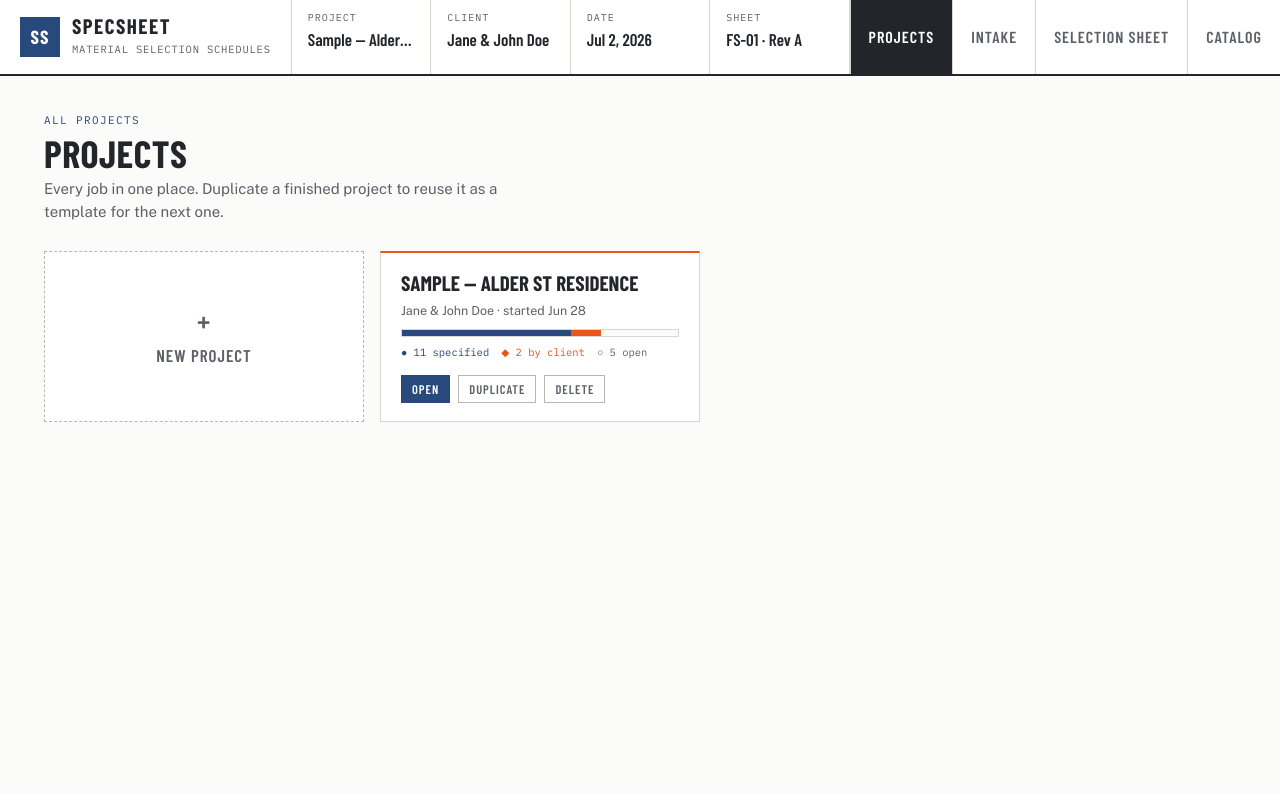
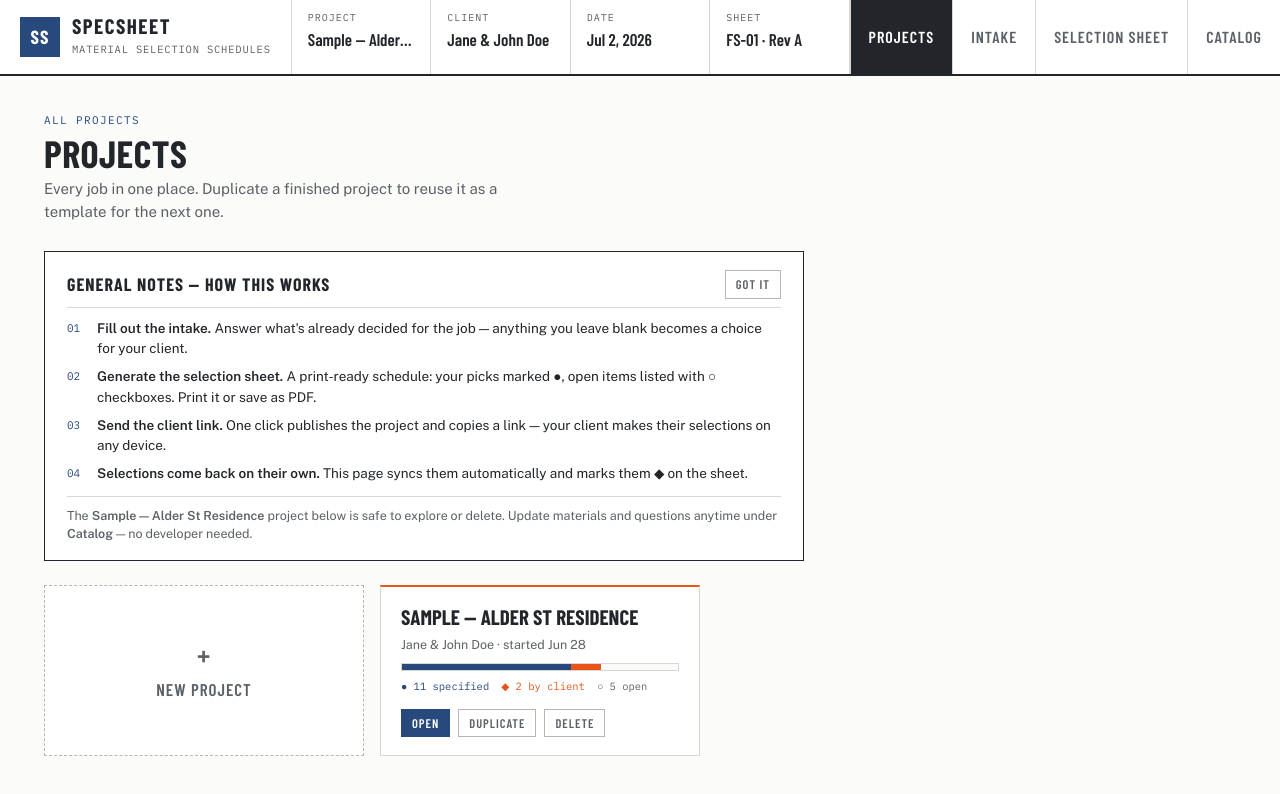
Before and after one commit to HardinKylle/specsheet, a React (Vite) app: page / in a window 1280 px wide. Shown: the top 794 px of the page. Built offline with nearby package versions, Linux system fonts and the light colour scheme; no server answers.

Commit message:
feat: add dismissible how-it-works notes panel

```diff
--- a/src/styles.css
+++ b/src/styles.css
@@ -825,6 +825,78 @@ img { max-width: 100%; }
 
 .project-actions { display: flex; gap: 8px; margin-top: 6px; }
 
+/* ---------- general-notes welcome panel ---------- */
+.notes {
+  border: 1.5px solid var(--ink);
+  background: var(--white);
+  padding: 18px 22px 16px;
+  margin-bottom: 24px;
+  max-width: 760px;
+}
+
+.notes-head {
+  display: flex;
+  justify-content: space-between;
+  align-items: center;
+  gap: 16px;
+  border-bottom: 1px solid var(--line);
+  padding-bottom: 8px;
+  margin-bottom: 10px;
+}
+
+.notes-head h2 {
+  margin: 0;
+  font-family: var(--font-display);
+  font-size: 18px;
+  font-weight: 700;
+  text-transform: uppercase;
+  letter-spacing: 1px;
+}
+
+.notes-list {
+  margin: 0;
+  padding: 0;
+  list-style: none;
+  counter-reset: note;
+  display: grid;
+  gap: 8px;
+}
+
+.notes-list li {
+  counter-increment: note;
+  font-size: 13.5px;
+  padding-left: 30px;
+  position: relative;
+}
+
+.notes-list li::before {
+  content: counter(note, decimal-leading-zero);
+  position: absolute;
+  left: 0;
+  top: 2px;
+  font-family: var(--font-mono);
+  font-size: 11px;
+  color: var(--blueprint);
+}
+
+.notes-foot {
+  margin: 12px 0 0;
+  padding-top: 10px;
+  border-top: 1px solid var(--line);
+  font-size: 12.5px;
+  color: var(--ink-soft);
+}
+
+.link-btn {
+  border: none;
+  background: none;
+  padding: 0;
+  color: var(--blueprint);
+  text-decoration: underline;
+  cursor: pointer;
+  font-size: inherit;
+}
+
 /* ---------- branding ---------- */
 .tb-logo {
   max-height: 40px;
--- a/src/views/Projects.jsx
+++ b/src/views/Projects.jsx
@@ -1,11 +1,17 @@
 import { useEffect, useState } from "react";
-import { newProject } from "../lib/store.js";
+import { newProject, isWelcomeDismissed, setWelcomeDismissed } from "../lib/store.js";
 import { projectMeta, progress } from "../lib/model.js";
 import { cloudEnabled, getSubmissions } from "../lib/cloud.js";
 
 export default function Projects({ catalog, projects, setProjects, activeId, activate }) {
   const list = Object.values(projects).sort((a, b) => (b.createdAt || "").localeCompare(a.createdAt || ""));
   const [syncNote, setSyncNote] = useState(null);
+  const [showWelcome, setShowWelcome] = useState(() => !isWelcomeDismissed());
+
+  function toggleWelcome(show) {
+    setShowWelcome(show);
+    setWelcomeDismissed(!show);
+  }
 
   // Pull in any selections clients made online since the last visit.
   useEffect(() => {
@@ -78,8 +84,50 @@ export default function Projects({ catalog, projects, setProjects, activeId, act
           Every job in one place. Duplicate a finished project to reuse it as a
           template for the next one.
           {syncNote ? <b> {syncNote}</b> : null}
+          {!showWelcome && (
+            <>
+              {" "}
+              <button className="link-btn" onClick={() => toggleWelcome(true)}>
+                How it works
+              </button>
+            </>
+          )}
         </p>
       </div>
+
+      {showWelcome && (
+        <aside className="notes">
+          <div className="notes-head">
+            <h2>General Notes — How This Works</h2>
+            <button className="btn btn-ghost btn-small" onClick={() => toggleWelcome(false)}>
+              Got it
+            </button>
+          </div>
+          <ol className="notes-list">
+            <li>
+              <b>Fill out the intake.</b> Answer what's already decided for the job —
+              anything you leave blank becomes a choice for your client.
+            </li>
+            <li>
+              <b>Generate the selection sheet.</b> A print-ready schedule: your picks
+              marked ●, open items listed with ○ checkboxes. Print it or save as PDF.
+            </li>
+            <li>
+              <b>Send the client link.</b> One click publishes the project and copies a
+              link — your client makes their selections on any device.
+            </li>
+            <li>
+              <b>Selections come back on their own.</b> This page syncs them
+              automatically and marks them ◆ on the sheet.
+            </li>
+          </ol>
+          <p className="notes-foot">
+            The <b>Sample — Alder St Residence</b> project below is safe to explore or
+            delete. Update materials and questions anytime under <b>Catalog</b> — no
+            developer needed.
+          </p>
+        </aside>
+      )}
 
       <div className="project-grid">
         <button className="project-card project-new" onClick={create}>
```
